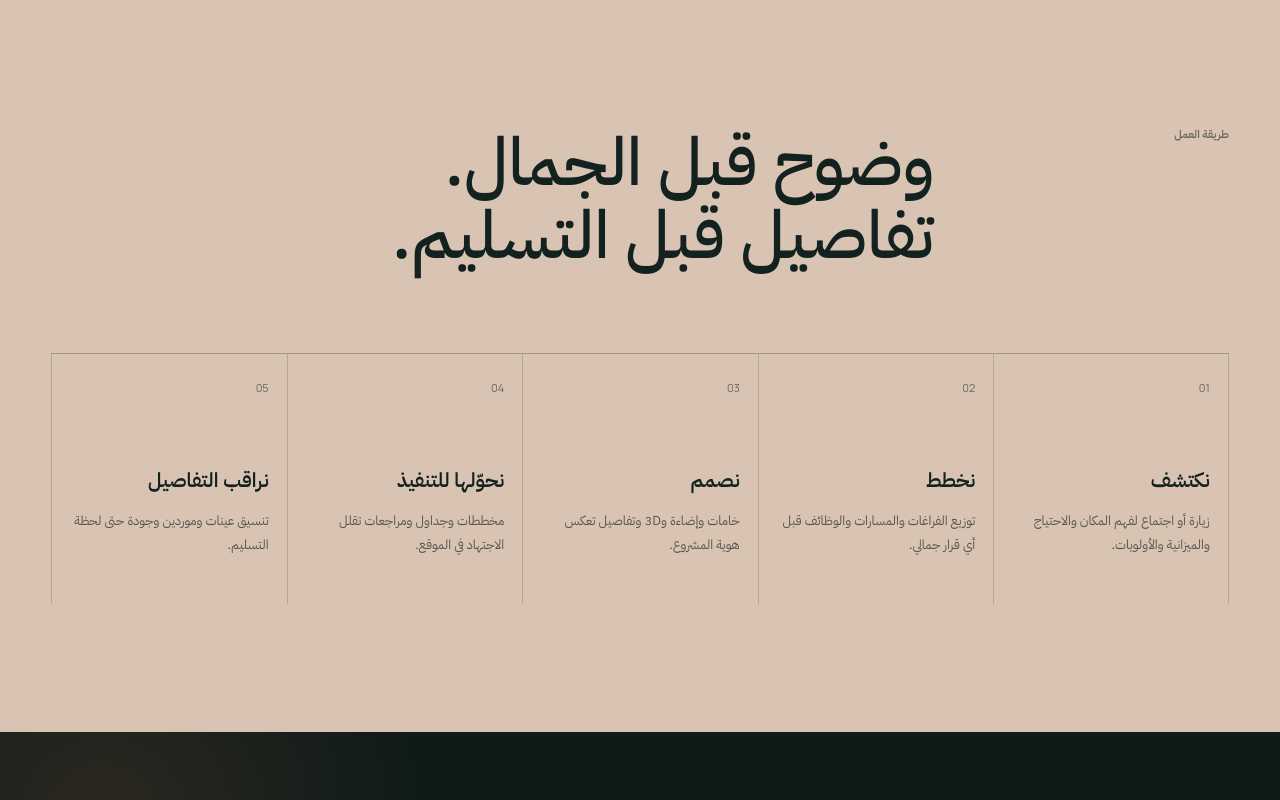
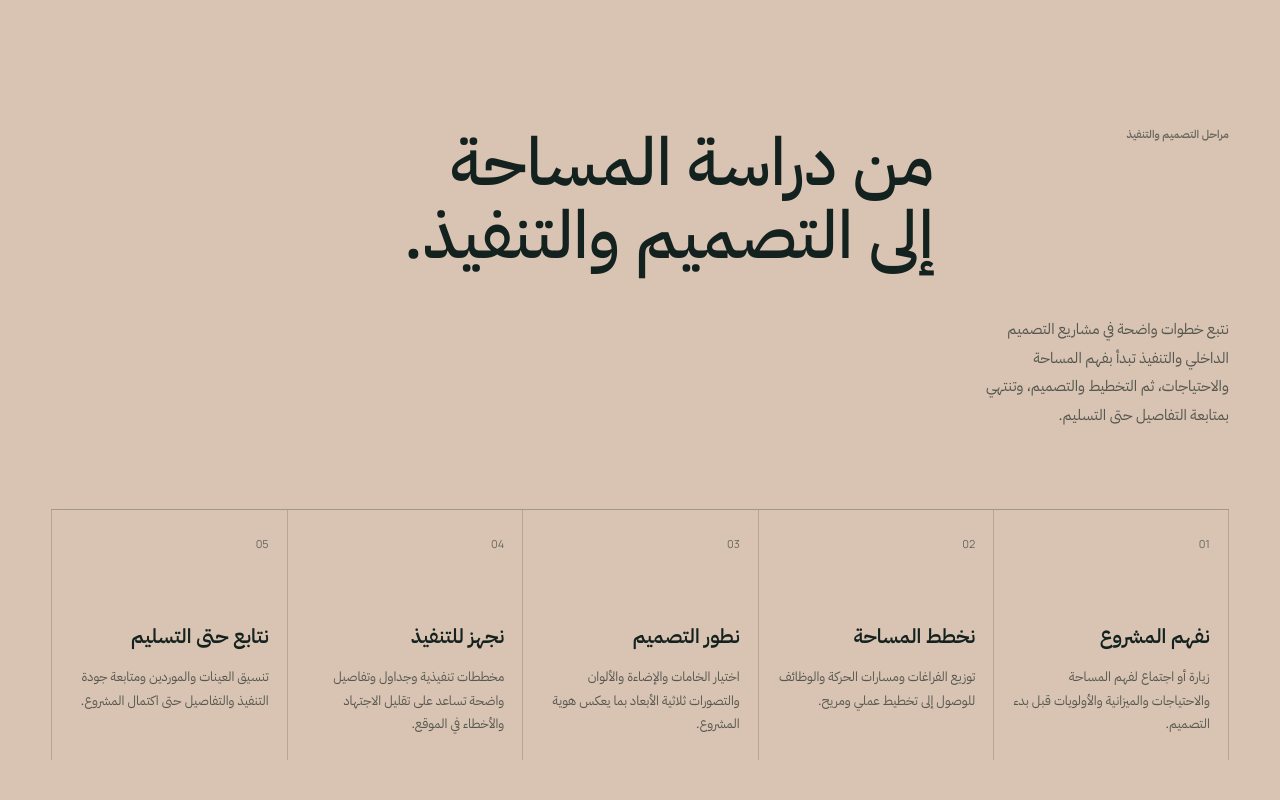
Before and after one commit to yahiashahin65/ruqi, a Next.js app: page / in a window 1280 px wide. Shown: the part 2820-3620 px from the top of the page. Built offline with nearby package versions, Linux system fonts and the light colour scheme; no server answers.

Commit message:
Update process steps and section titles in ProcessStrip

```diff
--- a/src/components/ProcessStrip.tsx
+++ b/src/components/ProcessStrip.tsx
@@ -1,33 +1,75 @@
 const steps = [
-  ["01", "نكتشف", "زيارة أو اجتماع لفهم المكان والاحتياج والميزانية والأولويات."],
-  ["02", "نخطط", "توزيع الفراغات والمسارات والوظائف قبل أي قرار جمالي."],
-  ["03", "نصمم", "خامات وإضاءة و3D وتفاصيل تعكس هوية المشروع."],
-  ["04", "نحوّلها للتنفيذ", "مخططات وجداول ومراجعات تقلل الاجتهاد في الموقع."],
-  ["05", "نراقب التفاصيل", "تنسيق عينات وموردين وجودة حتى لحظة التسليم."]
+  [
+    "01",
+    "نفهم المشروع",
+    "زيارة أو اجتماع لفهم المساحة والاحتياجات والميزانية والأولويات قبل بدء التصميم."
+  ],
+  [
+    "02",
+    "نخطط المساحة",
+    "توزيع الفراغات ومسارات الحركة والوظائف للوصول إلى تخطيط عملي ومريح."
+  ],
+  [
+    "03",
+    "نطور التصميم",
+    "اختيار الخامات والإضاءة والألوان والتصورات ثلاثية الأبعاد بما يعكس هوية المشروع."
+  ],
+  [
+    "04",
+    "نجهز للتنفيذ",
+    "مخططات تنفيذية وجداول وتفاصيل واضحة تساعد على تقليل الاجتهاد والأخطاء في الموقع."
+  ],
+  [
+    "05",
+    "نتابع حتى التسليم",
+    "تنسيق العينات والموردين ومتابعة جودة التنفيذ والتفاصيل حتى اكتمال المشروع."
+  ]
 ];
 
 export function ProcessStrip() {
   return (
-    <section className="process-strip">
+    <section
+      className="process-strip"
+      aria-labelledby="process-strip-title"
+    >
       <div className="shell">
-        <div className="process-strip__intro" data-reveal>
-          <p className="eyebrow">طريقة العمل</p>
+        <div
+          className="process-strip__intro"
+          data-reveal
+        >
+          <p className="eyebrow">
+            مراحل التصميم والتنفيذ
+          </p>
 
-          <h2>
-            وضوح قبل الجمال.
+          <h2 id="process-strip-title">
+            من دراسة المساحة
             <br />
-            تفاصيل قبل التسليم.
+            إلى التصميم والتنفيذ.
           </h2>
+
+          <p className="section-heading__text">
+            نتبع خطوات واضحة في مشاريع التصميم الداخلي
+            والتنفيذ تبدأ بفهم المساحة والاحتياجات،
+            ثم التخطيط والتصميم، وتنتهي بمتابعة التفاصيل
+            حتى التسليم.
+          </p>
         </div>
 
         <div className="process-strip__steps">
-          {steps.map(([number, title, text]) => (
-            <article key={number} data-reveal>
-              <span>{number}</span>
-              <h3>{title}</h3>
-              <p>{text}</p>
-            </article>
-          ))}
+          {steps.map(
+            ([number, title, text]) => (
+              <article
+                key={number}
+                data-reveal
+              >
+                <span>{number}</span>
+
+                <h3>{title}</h3>
+
+                <p>{text}</p>
+              </article>
+            )
+          )}
         </div>
       </div>
     </section>
```
